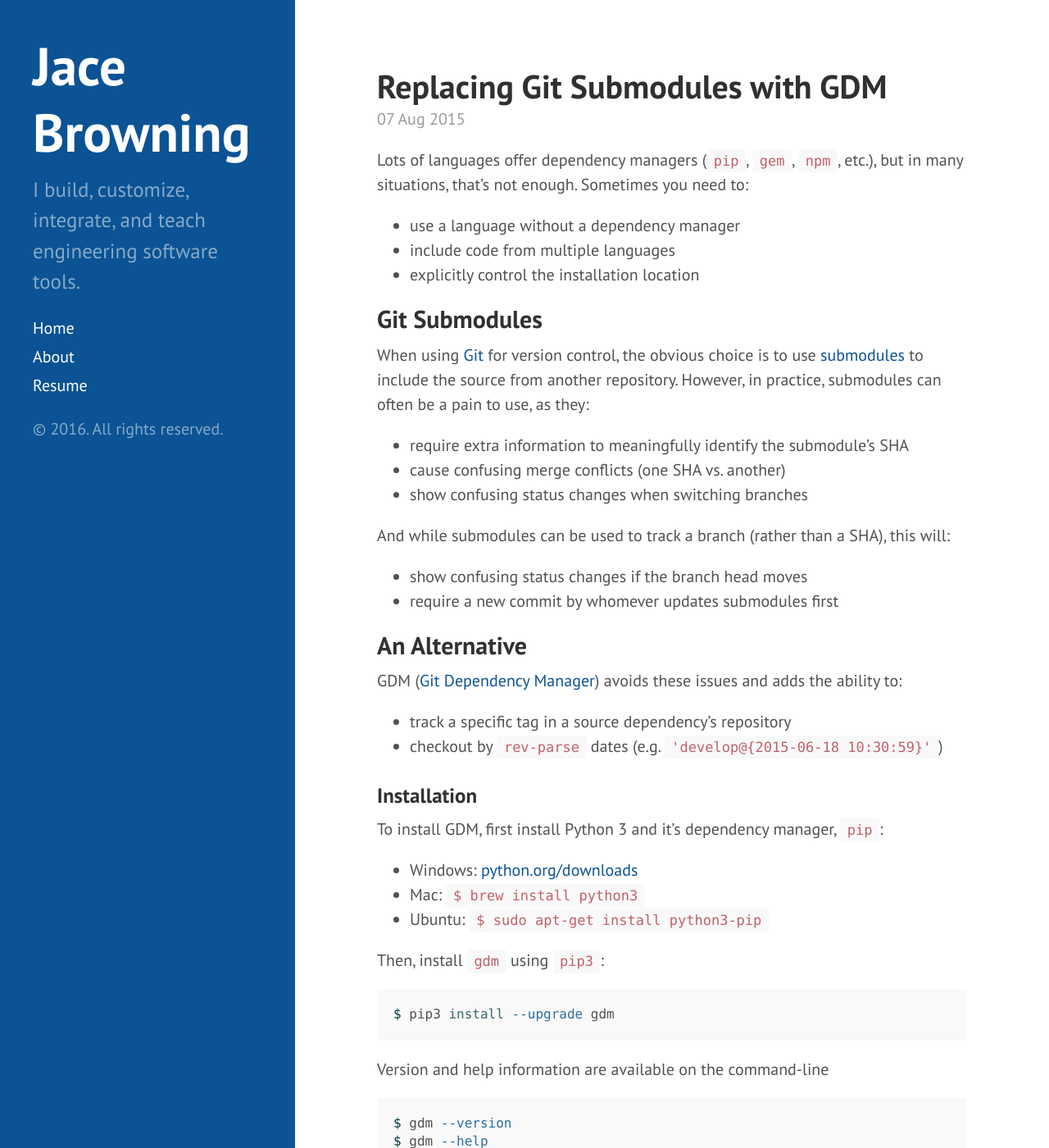
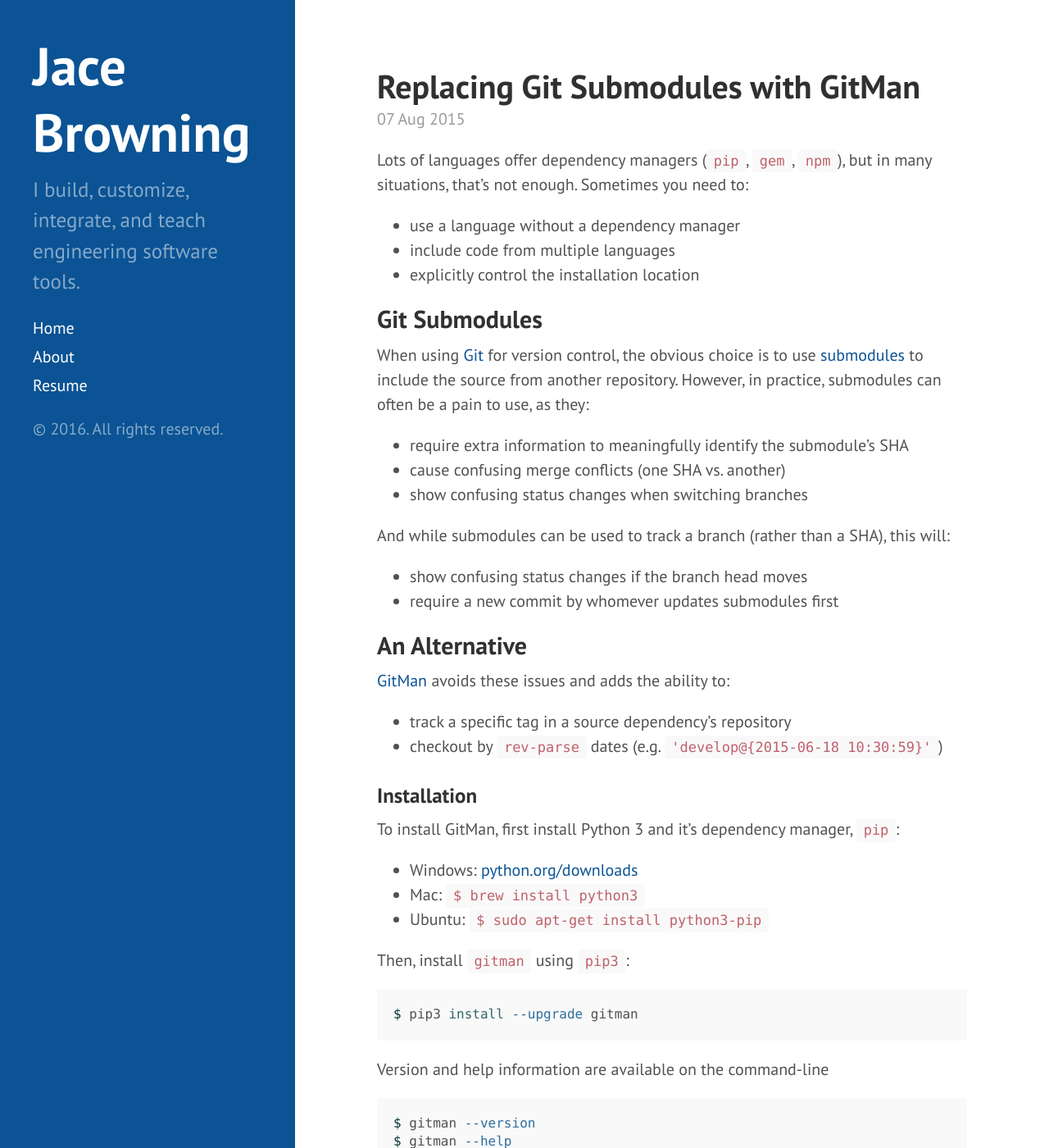
Before and after one commit to jacebrowning/jacebrowning.info, a Jekyll site: the page built from _posts/2015-08-07-replacing-submodules-with-gitman.md, in a window 1280 px wide and 1400 px high. Shown: the whole window at 82% size. Built offline with Jekyll 4.4.1, drawn with Linux system fonts in a browser that asks for light colours; Markdown is read by kramdown in place of the engine named in the settings; some of the changed text lies outside the part shown.

Commit message:
Update previous blog: GDM => GitMan

````diff
--- a/_posts/2015-08-07-replacing-submodules-with-gdm.md
+++ b/_posts/2015-08-07-replacing-submodules-with-gitman.md
@@ -1,15 +1,15 @@
 ---
 layout: post
-title: Replacing Git Submodules with GDM
+title: Replacing Git Submodules with GitMan
 tags:
 - git
 - submodules
-- gdm
+- gitman
 - version-control
 - python
 ---
 
-Lots of languages offer dependency managers ([`pip`](https://pip.pypa.io/en/stable/), [`gem`](https://rubygems.org/), [`npm`](https://www.npmjs.com/), etc.), but in many situations, that's not enough. Sometimes you need to:
+Lots of languages offer dependency managers ([`pip`](https://pip.pypa.io/en/stable/), [`gem`](https://rubygems.org/), [`npm`](https://www.npmjs.com/)), but in many situations, that's not enough. Sometimes you need to:
 
 * use a language without a dependency manager
 * include code from multiple languages
@@ -30,44 +30,44 @@
 
 ## An Alternative
 
-GDM ([Git Dependency Manager](https://github.com/jacebrowning/gdm)) avoids these issues and adds the ability to:
+[GitMan](http://git-dependency-manager.info) avoids these issues and adds the ability to:
 
 * track a specific tag in a source dependency's repository
 * checkout by `rev-parse` dates (e.g. `'develop@{2015-06-18 10:30:59}'`)
 
 ### Installation
 
-To install GDM, first install Python 3 and it's dependency manager, `pip`:
+To install GitMan, first install Python 3 and it's dependency manager, `pip`:
 
 * Windows: [python.org/downloads](https://www.python.org/downloads)
 * Mac: `$ brew install python3`
 * Ubuntu: `$ sudo apt-get install python3-pip`
 
-Then, install `gdm` using `pip3`:
+Then, install `gitman` using `pip3`:
 
 ```bash
-$ pip3 install --upgrade gdm
+$ pip3 install --upgrade gitman
 ```
 
 Version and help information are available on the command-line
 
 ```bash
-$ gdm --version
-$ gdm --help
+$ gitman --version
+$ gitman --help
 ```
 
 ### Mimicking Submodules
 
-While GDM, provides [additional capabilities](https://github.com/jacebrowning/gdm#basic-usage), it can also directly replace the behavior of submodules. To mimic a working tree containing a submodule:
+While GitMan, provides [additional capabilities](https://github.com/jacebrowning/gitman#basic-usage), it can also directly replace the behavior of submodules. To mimic a working tree containing a submodule:
 
 ```bash
 <root>/vendor/my_dependency  # submodule at: a5fe3d...
 ```
 
-create a `.gdm.yml` file in the root of your working tree:
+create a `gitman.yml` file in the root of your working tree:
 
 ```yaml
-location: .gdm
+location: gitman_sources
 sources:
 - repo: <URL of my_dependency's repository>
   dir: my_dependency
@@ -78,17 +78,17 @@
 and run:
 
 ```bash
-$ gdm install
+$ gitman install
 ```
 
 To display the specific versions of source dependencies:
 
 ```bash
-$ gdm list
+$ gitman list
 ```
 
 -----
 
 See a typo? Help me [edit](https://github.com/jacebrowning/info/edit/master/{{page.path}}) this post.
 
-Find a problem with `gdm`? Please submit an [issue](https://github.com/jacebrowning/gdm/issues) or contribute!
+Find a problem with `gitman`? Please submit an [issue](https://github.com/jacebrowning/gitman/issues) or contribute!
````
